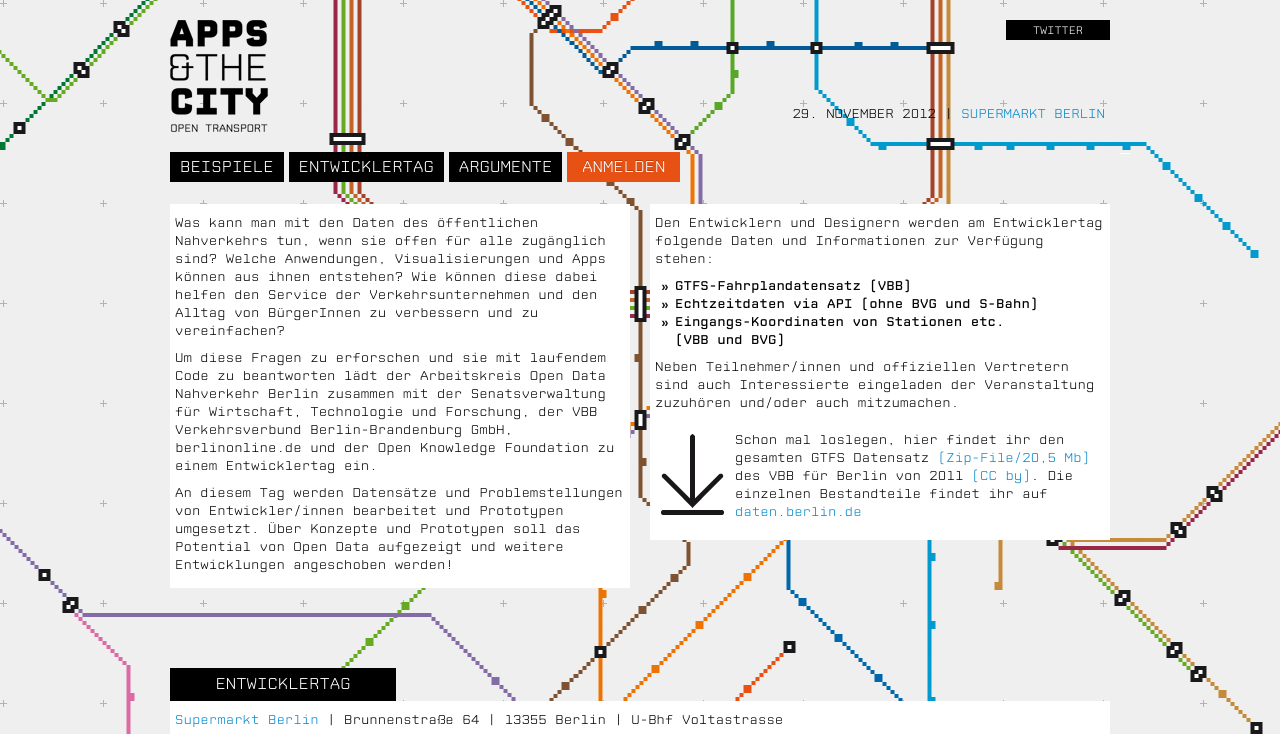
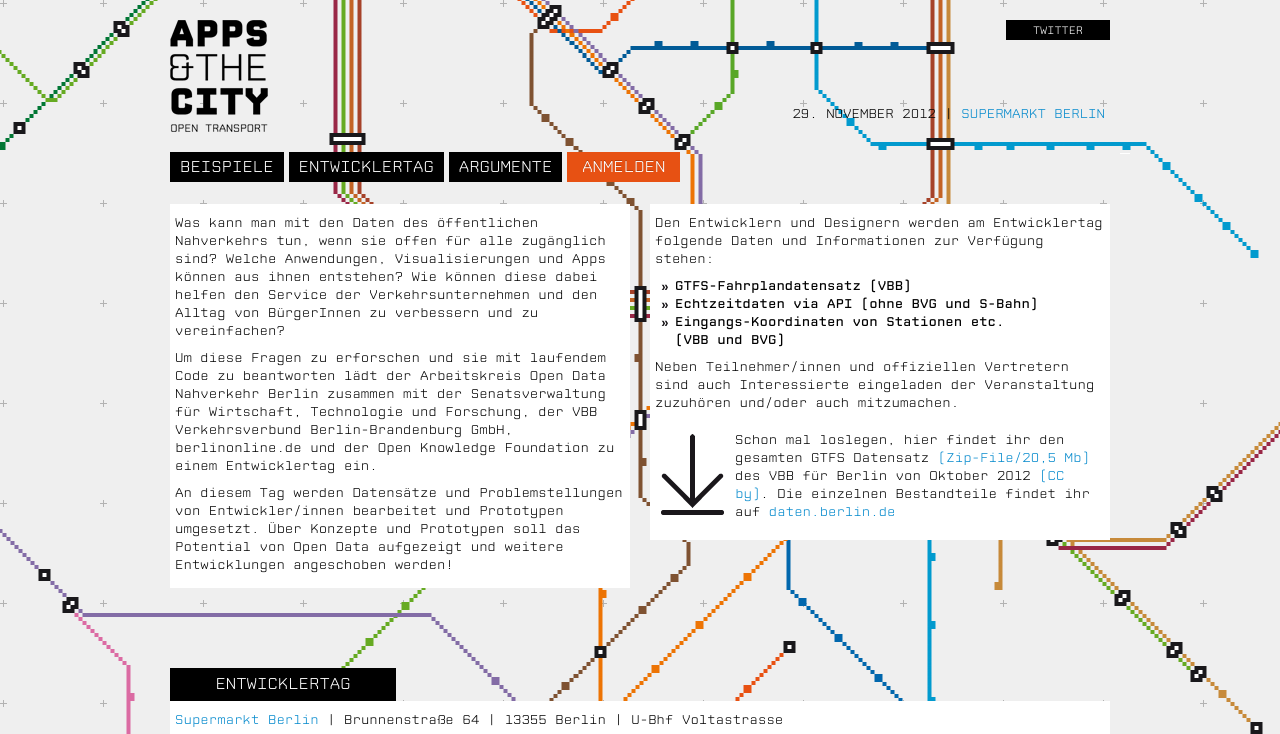
Before and after one commit to okfde/berlin.appsandthecity, a Jekyll site: the page built from index.html, in a window 1280 px wide and 900 px high, cut to the strip 0-734 px from the top of the window. Built offline with Jekyll 4.4.1, drawn with Linux system fonts in a browser that asks for light colours; nearby versions of some CDN libraries; Markdown is read by kramdown in place of the engine named in the settings.

Commit message:
GTFS 2012

```diff
--- a/index.html
+++ b/index.html
@@ -25,7 +25,7 @@ title: Willkommen
       </div>
       <div class="span5">
         <p>
-          Schon mal loslegen, hier findet ihr den gesamten GTFS Datensatz <a href="http://www.datenfragen.de/openvbb/GTF_VBB_BVG_20110530.zip">(Zip-File/20,5 Mb)</a> des VBB für Berlin von 2011 <a href="http://creativecommons.org/licenses/by/2.0/de/">(CC by)</a>. Die einzelnen Bestandteile findet ihr auf <a href="http://daten.berlin.de/tags/bvg">daten.berlin.de
+          Schon mal loslegen, hier findet ihr den gesamten GTFS Datensatz <a href="http://datenfragen.de/openvbb/GTFS_VBB_Okt2012.zip">(Zip-File/20,5 Mb)</a> des VBB für Berlin von Oktober 2012 <a href="http://creativecommons.org/licenses/by/2.0/de/">(CC by)</a>. Die einzelnen Bestandteile findet ihr auf <a href="http://daten.berlin.de/tags/bvg">daten.berlin.de
         </p>
       </div>
     </div>
```
